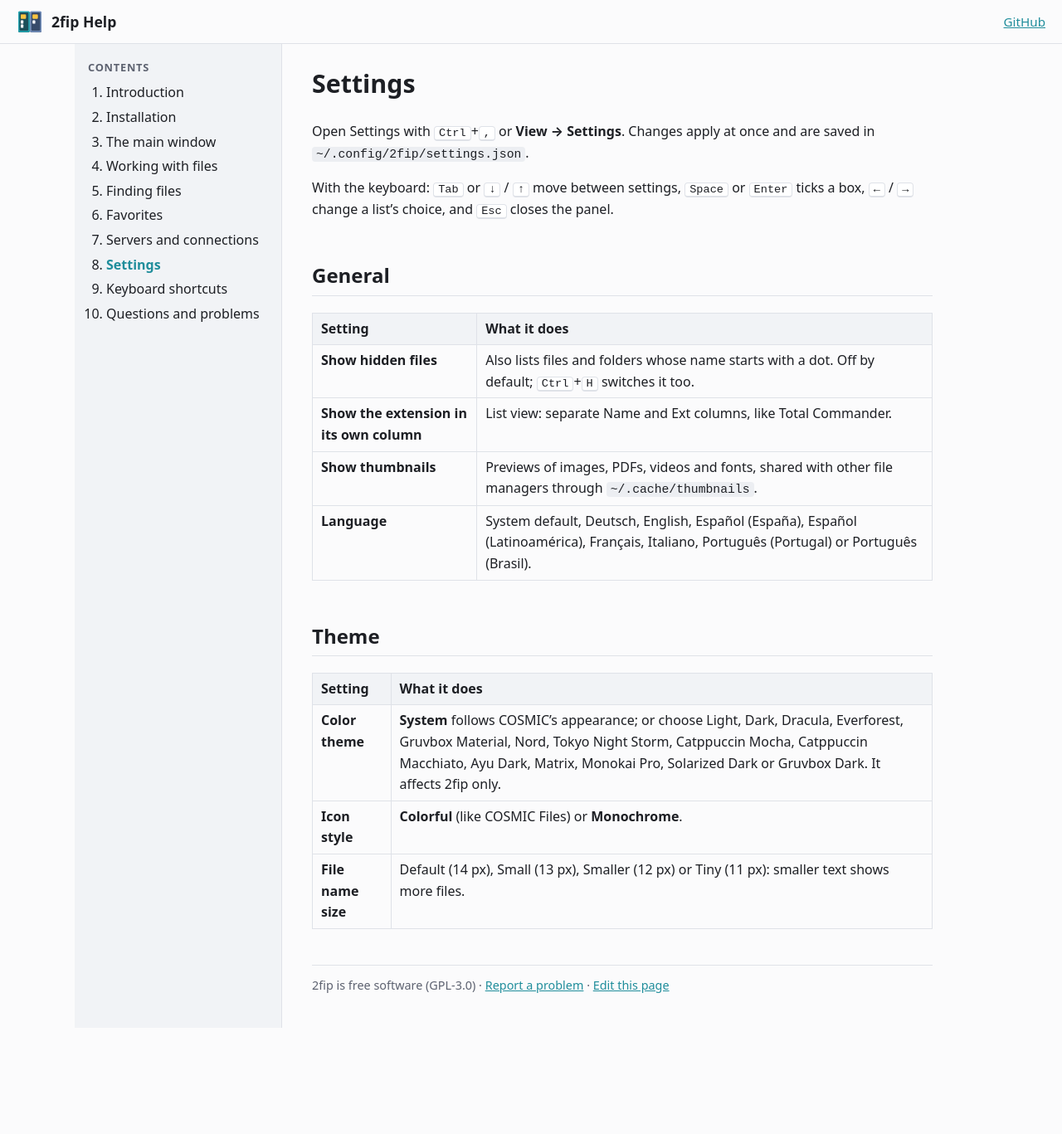
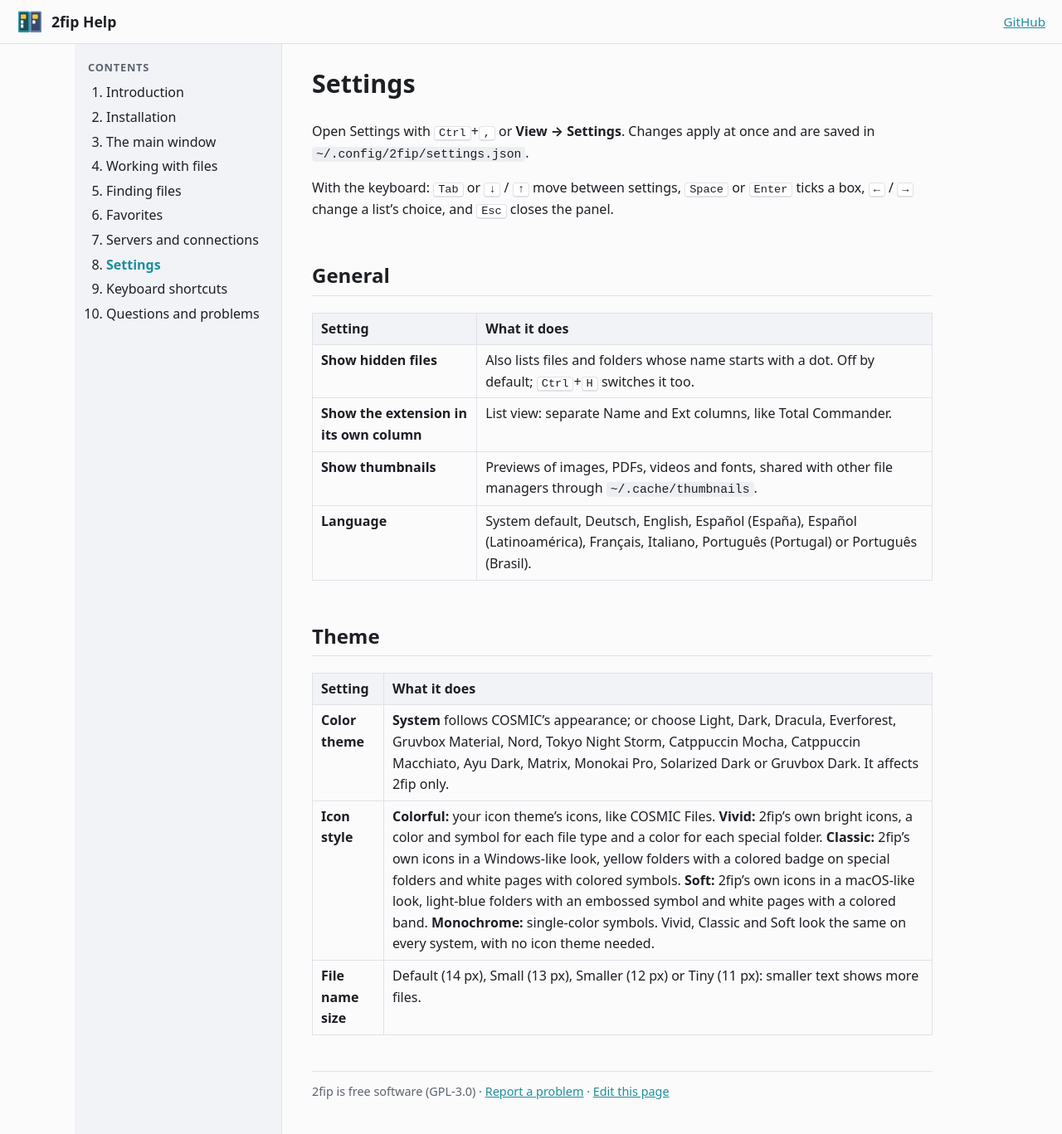
Before and after one commit to chillalabs/cosmic-2fip, a Jekyll site: the page built from docs/settings.md, in a window 1280 px wide. Shown: the whole page at 83% size. Built offline with Jekyll 4.4.1, drawn with Linux system fonts in a browser that asks for light colours; before the commit the page ends 1239 px from its top, so only the background shows below that.

Commit message:
Help: the Vivid, Classic and Soft icon styles

```diff
--- a/docs/settings.md
+++ b/docs/settings.md
@@ -24,5 +24,5 @@ list's choice, and <kbd>Esc</kbd> closes the panel.
 | Setting | What it does |
 |---|---|
 | **Color theme** | **System** follows COSMIC's appearance; or choose Light, Dark, Dracula, Everforest, Gruvbox Material, Nord, Tokyo Night Storm, Catppuccin Mocha, Catppuccin Macchiato, Ayu Dark, Matrix, Monokai Pro, Solarized Dark or Gruvbox Dark. It affects 2fip only. |
-| **Icon style** | **Colorful** (like COSMIC Files) or **Monochrome**. |
+| **Icon style** | **Colorful:** your icon theme's icons, like COSMIC Files. **Vivid:** 2fip's own bright icons, a color and symbol for each file type and a color for each special folder. **Classic:** 2fip's own icons in a Windows-like look, yellow folders with a colored badge on special folders and white pages with colored symbols. **Soft:** 2fip's own icons in a macOS-like look, light-blue folders with an embossed symbol and white pages with a colored band. **Monochrome:** single-color symbols. Vivid, Classic and Soft look the same on every system, with no icon theme needed. |
 | **File name size** | Default (14 px), Small (13 px), Smaller (12 px) or Tiny (11 px): smaller text shows more files. |
```
